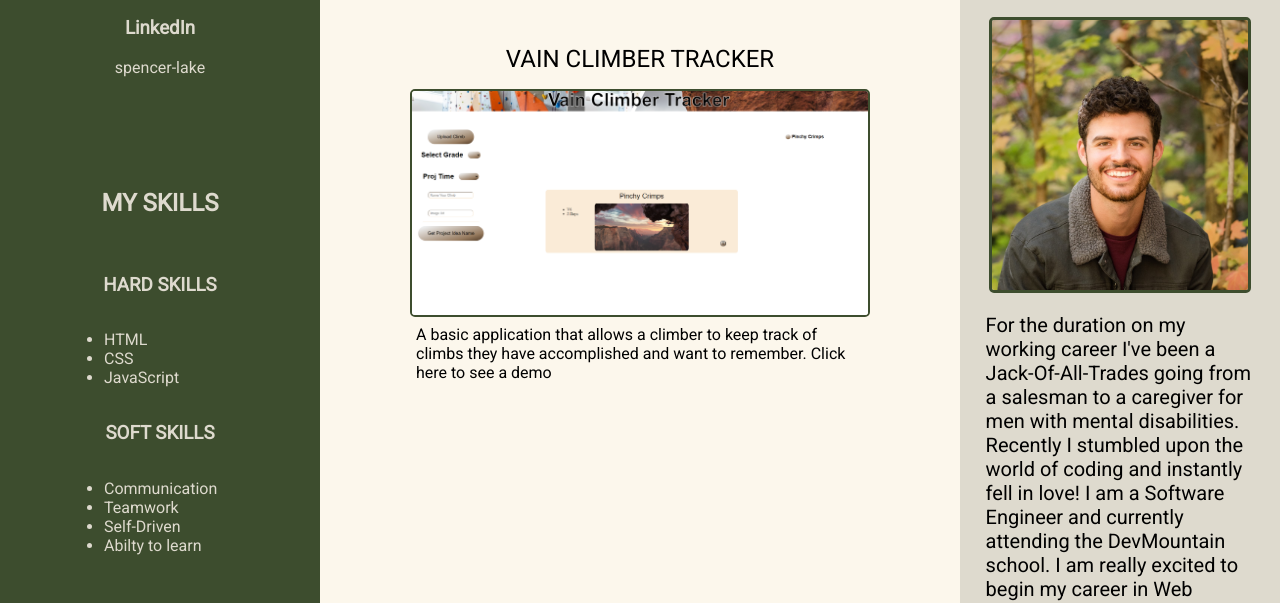
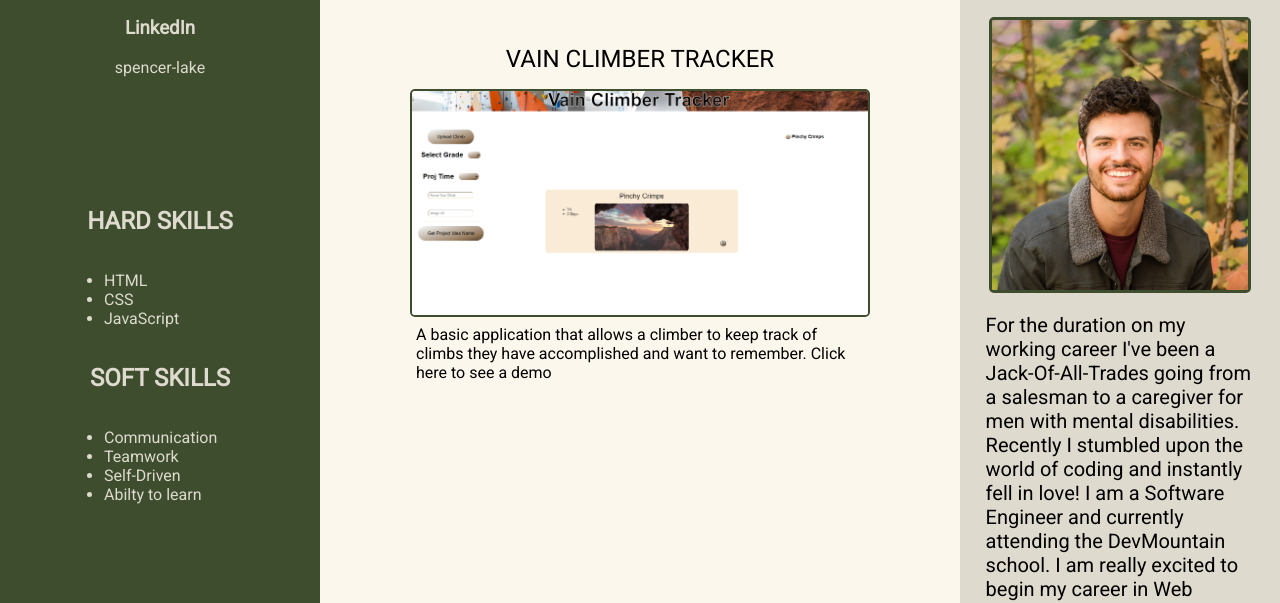
Before and after one commit to SpencerLake/Old-Portfolio, a plain HTML site: page index.html in a window 1280 px wide. Shown: the part 871-1474 px from the top of the page. Drawn offline with nearby package versions, Linux system fonts and the light colour scheme.

Commit message:
more polish

```diff
--- a/index.html
+++ b/index.html
@@ -31,15 +31,15 @@
                 <a  id="linkedin-link" target="_blank" href="https://www.linkedin.com/in/spencer-lake">spencer-lake</a>
             </div>
             <div id="skills">
-                <h2 class="content-title-green-side">MY SKILLS</h2>
+
                 <br>
-                <h3 class="content-subtitles-green-side">HARD SKILLS</h3>
+                <h2 class="content-title-green-side">HARD SKILLS</h2>
                 <ul>
                     <li class="content-text-green-side">HTML</li>
                     <li class="content-text-green-side">CSS</li>
                     <li class="content-text-green-side">JavaScript</li>
                 </ul>
-                <h3 class="content-subtitles-green-side">SOFT SKILLS</h3>
+                <h2 class="content-title-green-side">SOFT SKILLS</h2>
                 <ul>
                     <li class="content-text-green-side">Communication</li>
                     <li class="content-text-green-side">Teamwork</li>
```
